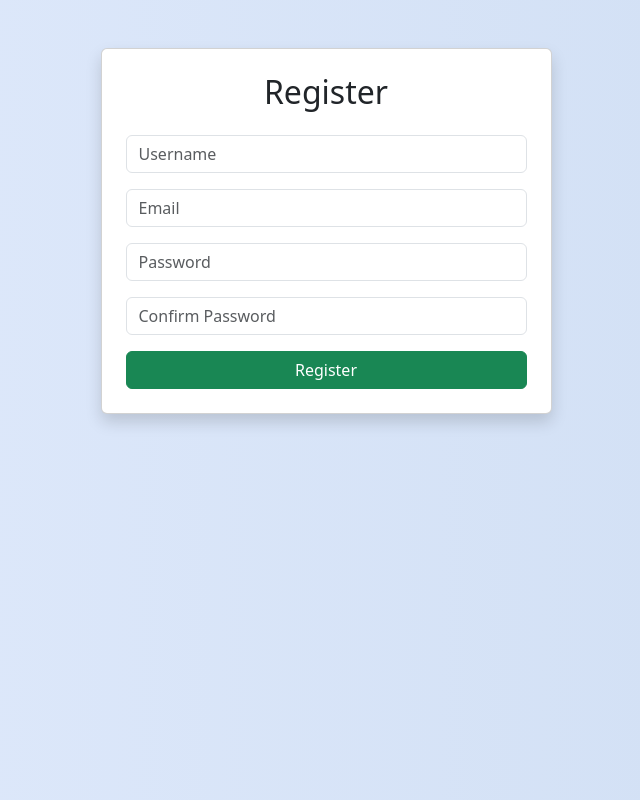
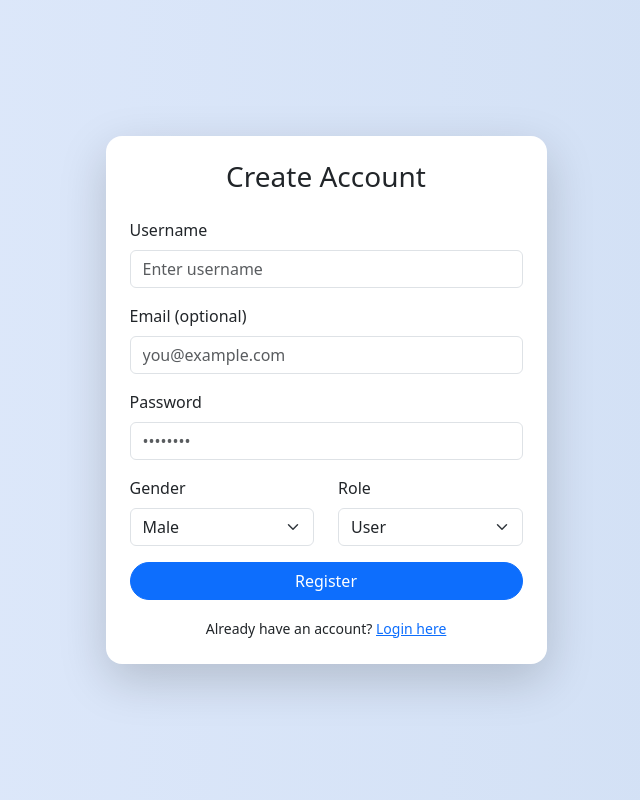
Before and after one commit to kapilraj10/income-client, a React (Vite) app: page /register in a window 1280 px wide. Shown: the whole page, without its empty margins (314-954 px from the left). Built offline with nearby package versions, Linux system fonts and the light colour scheme.

Commit message:
Update Register.jsx

```diff
--- a/src/pages/Register.jsx
+++ b/src/pages/Register.jsx
@@ -1,106 +1,111 @@
 import React, { useState } from "react";
-import "bootstrap/dist/css/bootstrap.min.css";
+import { Container, Form, Button, Alert, Row, Col, Card } from "react-bootstrap";
+import { useNavigate, Link } from "react-router-dom";
+import API from "../Api";
+export default function Register() {
+  const [username, setUsername] = useState("");
+  const [email, setEmail] = useState("");
+  const [password, setPassword] = useState("");
+  const [gender, setGender] = useState("male");
+  const [role, setRole] = useState("user");
+  const [error, setError] = useState("");
+  const [success, setSuccess] = useState("");
+  const [loading, setLoading] = useState(false);
+  const navigate = useNavigate();
 
-const Register = () => {
-  const [formData, setFormData] = useState({
-    username: "",
-    email: "",
-    password: "",
-    confirmPassword: "",
-  });
-
-  const [error, setError] = useState("");
-
-  const handleChange = (e) => {
-    setFormData({ ...formData, [e.target.name]: e.target.value });
-  };
-
-  const handleSubmit = (e) => {
+  const submit = async (e) => {
     e.preventDefault();
-
-    if (formData.password !== formData.confirmPassword) {
-      setError("Passwords do not match!");
-      return;
+    setError("");
+    setSuccess("");
+    setLoading(true);
+    try {
+      await API.post("/auth/register", { username, email, password, role, gender });
+      setSuccess("User created! Please login.");
+      setTimeout(() => navigate("/login"), 1500);
+    } catch (err) {
+      setError(err.response?.data?.msg || "Registration failed");
+    } finally {
+      setLoading(false);
     }
-
-    if (formData.password.length < 6) {
-      setError("Password must be at least 6 characters long!");
-      return;
-    }
-
-    setError("");
-    // Here you would normally send formData to your backend API
-    console.log("Registration successful:", formData);
-    alert("Registration successful!");
-    setFormData({
-      username: "",
-      email: "",
-      password: "",
-      confirmPassword: "",
-    });
   };
 
   return (
-    <div className="container mt-5">
-      <div className="row justify-content-center">
-        <div className="col-md-6 col-lg-5">
-          <div className="card shadow p-4">
-            <h2 className="text-center mb-4">Register</h2>
-            <form onSubmit={handleSubmit}>
-              <div className="mb-3">
-                <input
+    <Container className="d-flex justify-content-center align-items-center" style={{ minHeight: "100vh" }}>
+      <Row className="w-100 justify-content-center">
+        <Col xs={12} sm={10} md={6} lg={5}>
+          <Card className="p-4 shadow-lg rounded-4 border-0">
+            <h3 className="text-center mb-4">Create Account</h3>
+            {error && <Alert variant="danger">{error}</Alert>}
+            {success && <Alert variant="success">{success}</Alert>}
+            <Form onSubmit={submit}>
+              <Form.Group className="mb-3">
+                <Form.Label>Username</Form.Label>
+                <Form.Control
                   type="text"
-                  name="username"
-                  className="form-control"
-                  placeholder="Username"
-                  value={formData.username}
-                  onChange={handleChange}
                   required
+                  value={username}
+                  placeholder="Enter username"
+                  onChange={(e) => setUsername(e.target.value)}
                 />
-              </div>
-              <div className="mb-3">
-                <input
+              </Form.Group>
+
+              <Form.Group className="mb-3">
+                <Form.Label>Email (optional)</Form.Label>
+                <Form.Control
                   type="email"
-                  name="email"
-                  className="form-control"
-                  placeholder="Email"
-                  value={formData.email}
-                  onChange={handleChange}
+                  value={email}
+                  placeholder="you@example.com"
+                  onChange={(e) => setEmail(e.target.value)}
+                />
+              </Form.Group>
+
+              <Form.Group className="mb-3">
+                <Form.Label>Password</Form.Label>
+                <Form.Control
+                  type="password"
                   required
+                  value={password}
+                  placeholder="••••••••"
+                  onChange={(e) => setPassword(e.target.value)}
                 />
-              </div>
-              <div className="mb-3">
-                <input
-                  type="password"
-                  name="password"
-                  className="form-control"
-                  placeholder="Password"
-                  value={formData.password}
-                  onChange={handleChange}
-                  required
-                />
-              </div>
-              <div className="mb-3">
-                <input
-                  type="password"
-                  name="confirmPassword"
-                  className="form-control"
-                  placeholder="Confirm Password"
-                  value={formData.confirmPassword}
-                  onChange={handleChange}
-                  required
-                />
-              </div>
-              {error && <p className="text-danger">{error}</p>}
-              <button type="submit" className="btn btn-success w-100">
-                Register
-              </button>
-            </form>
-          </div>
-        </div>
-      </div>
-    </div>
+              </Form.Group>
+
+              <Row>
+                <Col md={6}>
+                  <Form.Group className="mb-3">
+                    <Form.Label>Gender</Form.Label>
+                    <Form.Select value={gender} onChange={(e) => setGender(e.target.value)} required>
+                      <option value="male">Male</option>
+                      <option value="female">Female</option>
+                      <option value="other">Other</option>
+                    </Form.Select>
+                  </Form.Group>
+                </Col>
+
+                <Col md={6}>
+                  <Form.Group className="mb-3">
+                    <Form.Label>Role</Form.Label>
+                    <Form.Select value={role} onChange={(e) => setRole(e.target.value)} required>
+                      <option value="user">User</option>
+                      <option value="admin">Admin</option>
+                    </Form.Select>
+                  </Form.Group>
+                </Col>
+              </Row>
+
+              <Button type="submit" className="w-100 rounded-pill" disabled={loading}>
+                {loading ? "Registering..." : "Register"}
+              </Button>
+            </Form>
+
+            <div className="text-center mt-3">
+              <small>
+                Already have an account? <Link to="/login">Login here</Link>
+              </small>
+            </div>
+          </Card>
+        </Col>
+      </Row>
+    </Container>
   );
-};
-
-export default Register;
+}
```
